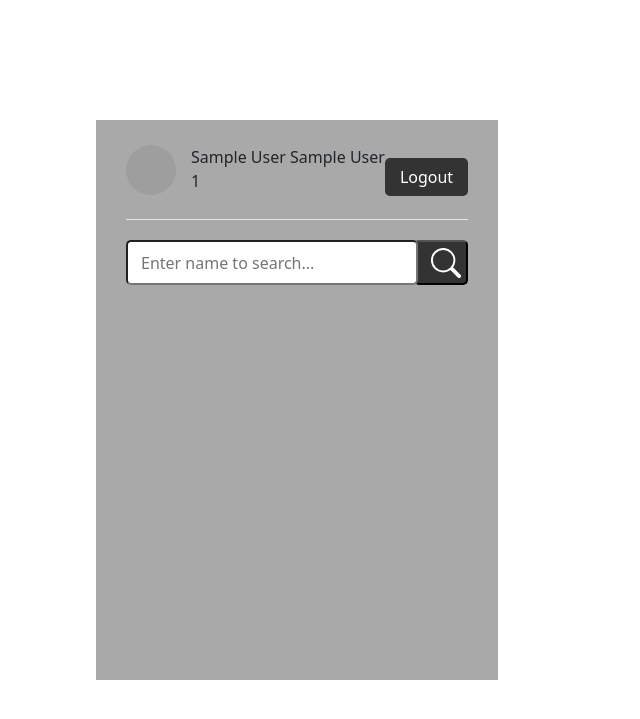
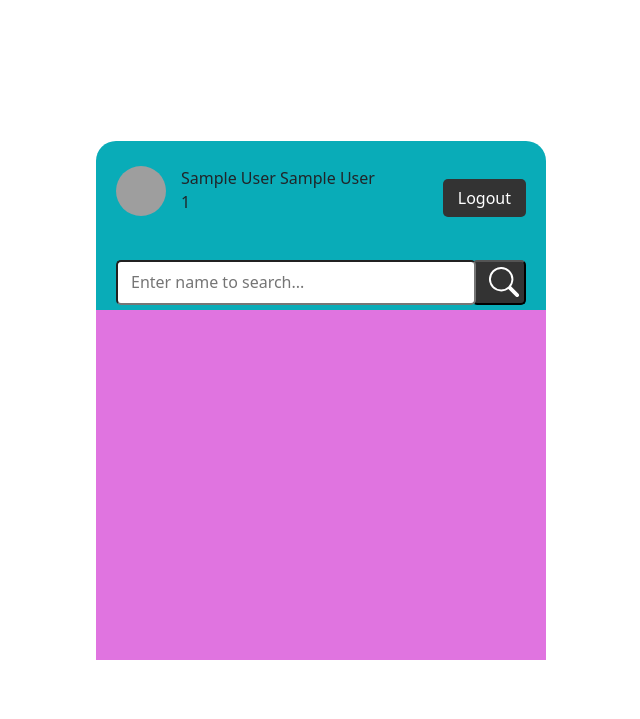
Before and after one commit to NnajiChimuanya/chat-app, a PHP site: page /usersList.php in a window 1280 px wide. Shown: the top 719 px of the page, without its empty margins (319-959 px from the left). Run offline with PHP 8.4, Linux system fonts and the light colour scheme; the visitor is signed in with stand-in values (Sample User, id 1); data that the repository does not hold is empty; some libraries are stand-ins or nearby versions; grey boxes are pictures that could not be loaded.

Commit message:
making major changes in my css

```diff
--- a/php/login.php
+++ b/php/login.php
@@ -8,6 +8,11 @@ $password = $_POST["password"];
 
 if(!empty($email) && !empty($password)) {
     include_once "./config.php";
+
+    if(!$conn) {
+        $output = "Error connecting to database";
+        echo $output;
+    }
 
     $result = $conn->query("SELECT * FROM users WHERE email = '$email'");
     if($result->num_rows > 0) {
--- a/styles/styles.css
+++ b/styles/styles.css
@@ -16,9 +16,9 @@ body {
 
 }
 .wrapper {
-    background: #fff;
+    background: rgb(9, 172, 184);
     width: 450px;
-    border-radius: 15px 15px 0px 15px;
+    border-radius: 20px 20px 20px 20px;
     display: flex;
 
 
@@ -26,6 +26,7 @@ body {
 
 .sign-up{
     padding: 25px;
+    width: 80%;
 
 }
 
@@ -33,7 +34,7 @@ body {
     font-size: 25px;
     font-weight: 1000;
     padding-bottom: 10px;
-    color: blueviolet;
+    color: rgb(237, 242, 243);
     margin-left: 50px;
 }
 
@@ -70,21 +71,27 @@ body {
     outline: none;
     font-size: 16px;
     border: none;
-    border-radius: 5px;
     padding: 5px;
 
 }
 
 .sign-up form .write input{
-    background: rgb(189, 187, 187);
+    background: inherit;
+    border-bottom: 1px solid black;
 }
 
+
+
+
  .button input{
+
+    width:calc(100% 50px);
    background: blueviolet;
    color: white;
    cursor: pointer;
    font-size: 50px;
-margin: 10px;
+   margin: 10px;
+   border-radius: 30px;
 
 }
 
@@ -92,16 +99,22 @@ margin: 10px;
 /* UserList styling */
 
 .wrapper .user {
-    background: darkgrey;
-    padding: 25px 30px;
+    /* padding: 25px 30px; */
+    width: 100%;
+
 }
 
-.wrapper .user .header,
-.users-list a {
+.wrapper  .top {
+    padding-top: 25px;
+    padding-left: 20px;
+    padding-right: 20px;
+
+}
+
+.wrapper .user .header{
     display: flex;
     align-items: center;
     justify-content: space-between;
-    border-bottom: 1px solid #e6e6e6;
     padding-bottom: 10px;
     text-decoration: none;
 }
@@ -135,7 +148,7 @@ margin: 10px;
 
 .wrapper .user .search {
     display: flex;
-    margin: 20px 0;
+    margin: 20px 0 5px 0;
     align-items: center;
     justify-content: space-between;
     position: relative;
@@ -155,6 +168,8 @@ margin: 10px;
     border-radius: 5px;
 
 }
+
+
 
 /* .user .search input:active {
   font-size: 50px;
@@ -177,16 +192,34 @@ margin: 10px;
 }
 
 
+.user .below {
+    border-radius: 0px 0px 20px 20px;
+
+}
+
 .user .users-list {
+    background: rgb(224, 116, 224);
     height: 350px;
     overflow: auto;
-    padding-right: 15px;
-    border-bottom-color: #f1f1f1;
+    padding-left: 20px;
+
+
+
 }
 
 .user .users-list::-webkit-scrollbar{
     width: 0px;
 }
+
+
+.users-list a{
+    display: flex;
+    align-items: center;
+    justify-content: space-between;
+    padding-bottom: 10px;
+    text-decoration: none;
+}
+
 
   .users-list a:last-child{
    border: none;
--- a/usersList.php
+++ b/usersList.php
@@ -24,6 +24,7 @@
 <body>
     <div class="wrapper">
        <section class=" user">
+           <div class="top">
                 <div class="header">
                     <div class="content">
                         <img src="./php/<?php echo $_SESSION['image']?>" alt="">
@@ -37,16 +38,16 @@
 
                 <div class="search">
                     <span class="text">Select a user to start chat</span>
-                <input type="text" placeholder="Enter name to search..." id="search">
+                    <input type="text" placeholder="Enter name to search..." id="search" autocomplete='off'>
                     <button><svg xmlns="http://www.w3.org/2000/svg" width="40" height="30" fill="currentColor" class="bi bi-search" viewBox="0 0 16 16">
                     <path d="M11.742 10.344a6.5 6.5 0 1 0-1.397 1.398h-.001c.03.04.062.078.098.115l3.85 3.85a1 1 0 0 0 1.415-1.414l-3.85-3.85a1.007 1.007 0 0 0-.115-.1zM12 6.5a5.5 5.5 0 1 1-11 0 5.5 5.5 0 0 1 11 0z"/>
                     </svg></button>
                 </div>
+           </div>
 
+           <div class="below">
                 <div class="users-list" id="usern">
-
-
-
+                </div>
            </div>
 
         </section>
```
Also changed, not shown: php/config.php (line endings or trailing spaces). Lines whose indentation alone changed are shown as unchanged.
